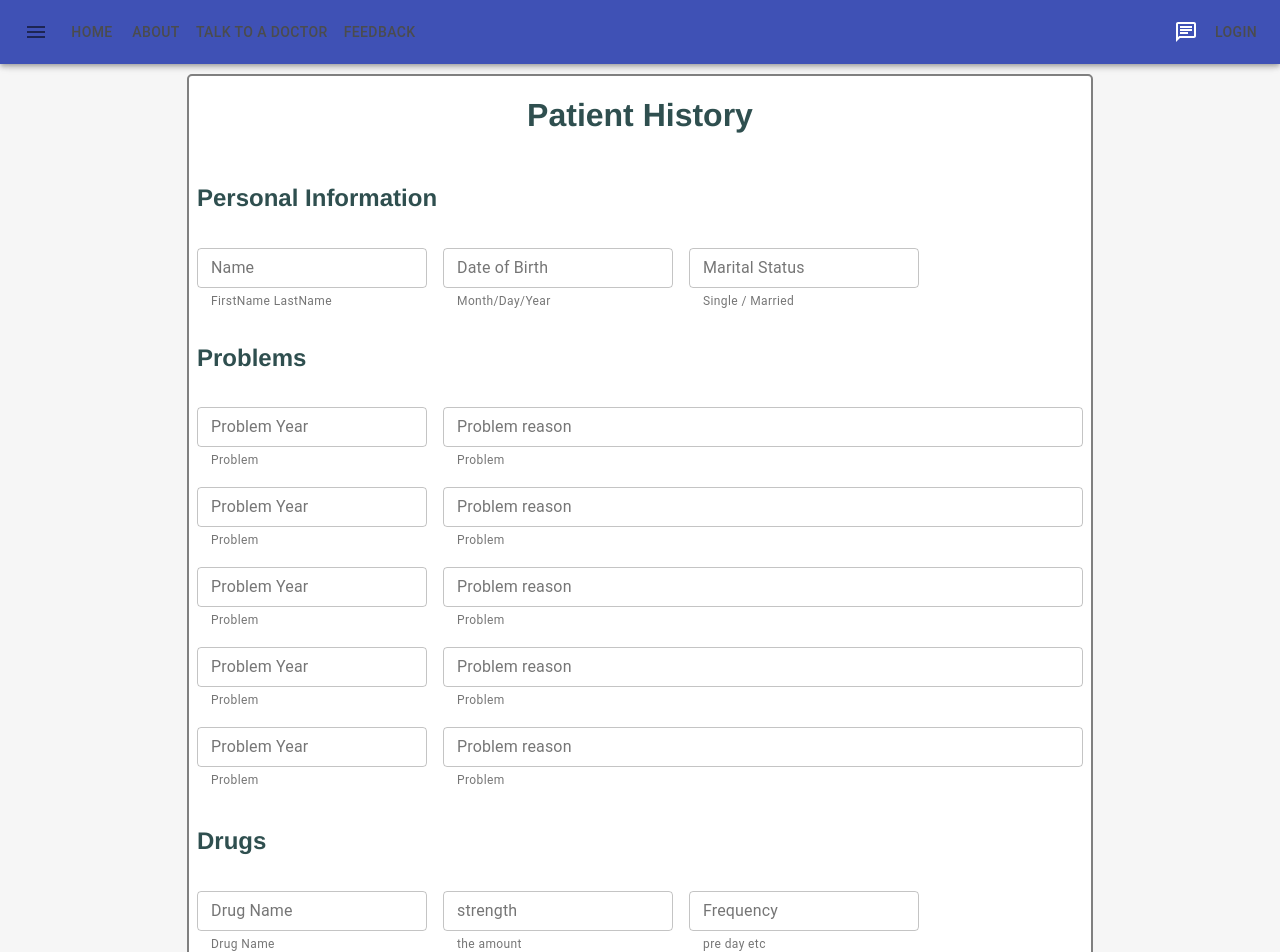
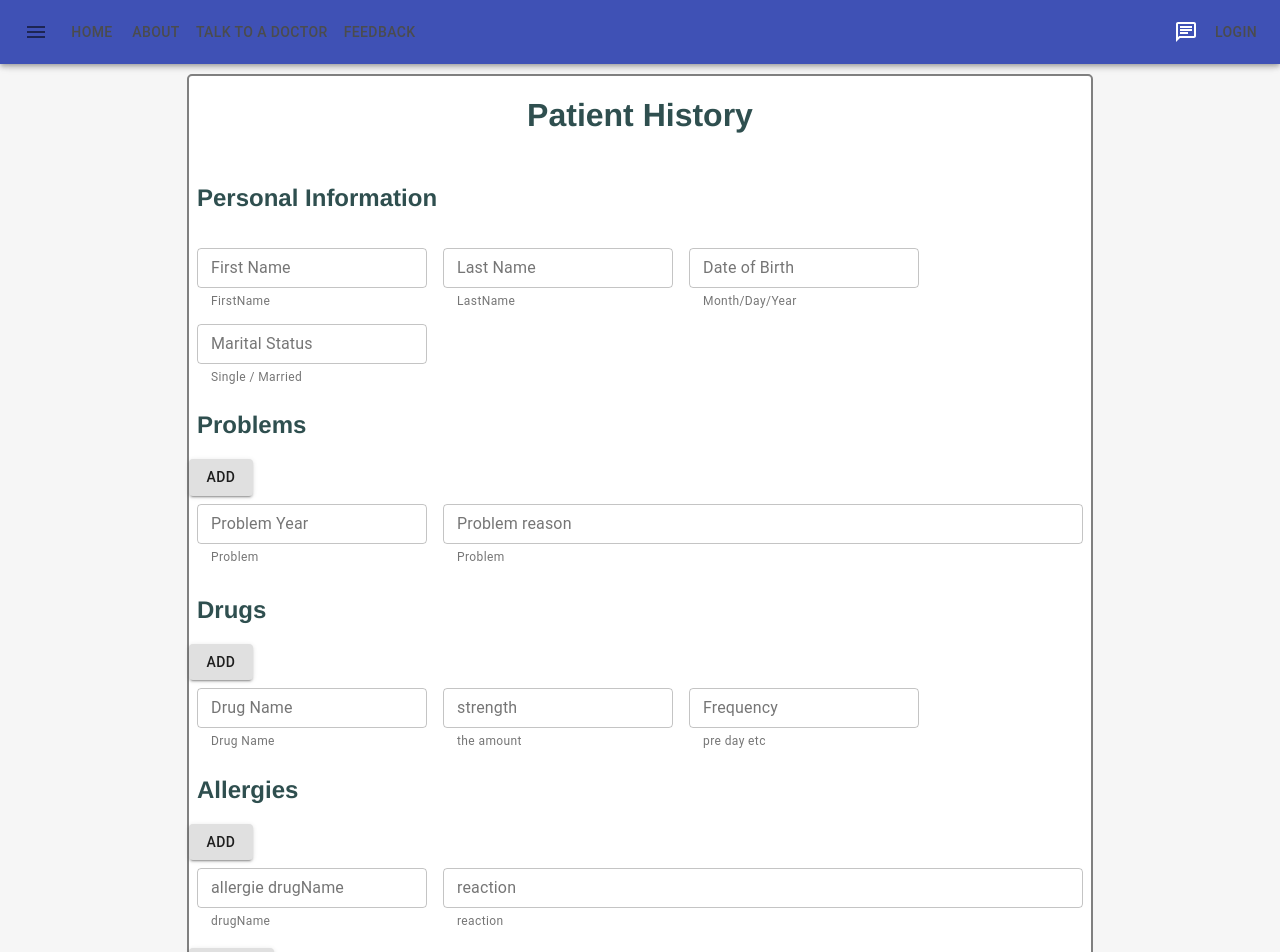
Before and after one commit to serach24/Care-Clinic, a React (Create React App) app: page /about in a window 1280 px wide. Shown: the top 952 px of the page. Built offline with nearby package versions, Linux system fonts and the light colour scheme.

Commit message:
finish form feature for health history

```diff
--- a/package.json
+++ b/package.json
@@ -8,6 +8,7 @@
     "@testing-library/jest-dom": "^4.2.4",
     "@testing-library/react": "^9.5.0",
     "@testing-library/user-event": "^7.2.1",
+    "formik": "^2.1.4",
     "react": "^16.13.1",
     "react-dom": "^16.13.1",
     "react-router-dom": "^5.2.0",
--- a/src/components/Patient/HealthForm/index.js
+++ b/src/components/Patient/HealthForm/index.js
@@ -1,65 +1,77 @@
 import React from "react";
 import { withStyles } from '@material-ui/core/styles';
 import TextField from '@material-ui/core/TextField';
+import { Formik, Field, Form, FieldArray } from "formik";
 
 
 import { styles } from './styles';
 import { uid } from "react-uid";
-import { Button } from "@material-ui/core";
+import { Button, Checkbox, Radio } from "@material-ui/core";
 const log = console.log;
 class HealthForm extends React.Component {
     state = {
-        ukey:0
+        ukey:0,
+
     }
 
-addProblem = healthform => {
-    const problemList = healthform.state.patient.problems;
-
-    const problem = {
-        year: healthform.state.problemyear,
-        reason: healthform.state.problemreason
-    };
-
-    problemList.push(problem);
-
-    healthform.setState({
-        problems: problemList
-    });
-};
-
-
 render () {
-    const { classes, patient, handleChange, handleSubmit } = this.props;
+    const { classes, patient, onSubmit, isSubmit} = this.props;
     return (
         <div className={classes.formroot}>
             <div className={classes.headerMain}><h1> <strong> Patient History </strong> </h1> </div>
             <div className={classes.header}><h2> Personal Information </h2> </div>
+            <Formik
+                initialValues= {patient}
+                onSubmit={(data, {setSubmitting}) => {
+                    setSubmitting(true);
+                    console.log(data);
+                    setSubmitting(false);
+                }}
+                >
+            {({ values, handleChange, handleBlur}) => (
+                <Form>
                     <div>
                         <TextField
-                key={this.state.ukey++}
-                label="Name"
-
-                className={classes.textField}
-                defaultValue={patient.name || ""}
+                            name = "firstName"
+                            value={values.firstName || ""}
+                            onChange={handleChange}
+                            onBlur={handleBlur}
+                            label="First Name"
                             placeholder="placeholder"
-                helperText="FirstName LastName"
+                            helperText="FirstName"
                             margin="dense"
                             variant="outlined"
-                onChange={handleChange}
+                            className={classes.textField}
                         />
                         <TextField
-                key={this.state.ukey++}
+                            name = "lastName"
+                            value={values.lastName || ""}
+                            onChange={handleChange}
+                            onBlur={handleBlur}
+                            label="Last Name"
+                            placeholder="placeholder"
+                            helperText="LastName"
+                            margin="dense"
+                            variant="outlined"
+                            className={classes.textField}
+                        />
+                        <TextField
+                            name="DOB"
+                            value={values.DOB || ""}
+                            onChange={handleChange}
+                            onBlur={handleBlur}
                             label="Date of Birth"
-
                             className={classes.textField}
                             helperText="Month/Day/Year"
                             margin="dense"
                             variant="outlined"
                         />
                         <TextField
-                key={this.state.ukey++}
+                            name="maritalStatus"
+                            value={values.maritalStatus}
+                            onChange={handleChange}
+                            onBlur={handleBlur}
                             label="Marital Status"
-
                             className={classes.textField}
                             helperText="Single / Married"
                             margin="dense"
@@ -68,12 +80,29 @@ render () {
                     </div>
 
                 <div className={classes.header}><h2> Problems </h2> </div>
-            {patient.problems.map(problem => (
-            <div key={this.state.ukey++}>
+                <FieldArray name="problems">
+                    {(arrayHelper) => (
+                        <div>
+                            <Button onClick={() =>
+                                        arrayHelper.push ({
+                                            year:"",
+                                            reason:"",
+                                            ukey: this.state.ukey++
+                                        })
+                                    }
+                                    variant="contained"
+                                    // color="secondary"
+                                    // className={classes.submitButton}
+                            >
+                                Add
+                            </Button>
+                        {values.problems.map((problem, index) => (
+                            <div key={problem.ukey}>
                                 <TextField
-                key={this.state.ukey++}
+                                        name={`problems.${index}.year`}
+                                        onChange={handleChange}
+                                        onBlur={handleBlur}
                                         label="Problem Year"
-
                                         className={classes.textField}
                                         placeholder={problem.year}
                                         helperText="Problem"
@@ -81,9 +110,10 @@ render () {
                                         variant="outlined"
                                     />
                                     <TextField
-                key={this.state.ukey++}
+                                        name={`problems.${index}.reason`}
+                                        onChange={handleChange}
+                                        onBlur={handleBlur}
                                         label="Problem reason"
-
                                         className={classes.textFieldFull}
                                         placeholder={problem.reason}
                                         helperText="Problem"
@@ -92,32 +122,54 @@ render () {
                                     />
                             </div>
                         ))}
+                        </div>
+                    )}
+                </FieldArray>
 
                 <div className={classes.header}><h2> Drugs </h2> </div>
-            {patient.drugs.map(drug => (
-            <div key={this.state.ukey++}>
+                <FieldArray name="drugs">
+                    {(arrayHelper) => (
+                        <div>
+                            <Button onClick={() =>
+                                        arrayHelper.push ({
+                                            name:"",
+                                            strength:"",
+                                            frequency: "",
+                                            ukey: this.state.ukey++
+                                        })
+                                    }
+                                    variant="contained"
+                            >
+                                Add
+                            </Button>
+
+                        {values.drugs.map((drug,index) => (
+                                <div key={drug.ukey}>
                                         <TextField
-                key={this.state.ukey++}
+                                            name={`drugs.${index}.name`}
+                                            onChange={handleChange}
+                                            onBlur={handleBlur}
                                             label="Drug Name"
-
                                             className={classes.textField}
                                             helperText="Drug Name"
                                             margin="dense"
                                             variant="outlined"
                                         />
                                         <TextField
-                key={this.state.ukey++}
+                                            name={`drugs.${index}.strength`}
+                                            onChange={handleChange}
+                                            onBlur={handleBlur}
                                             label="strength"
-
                                             className={classes.textField}
                                             helperText="the amount"
                                             margin="dense"
                                             variant="outlined"
                                         />
                                         <TextField
-                key={this.state.ukey++}
+                                            name={`drugs.${index}.frequency`}
+                                            onChange={handleChange}
+                                            onBlur={handleBlur}
                                             label="Frequency"
-
                                             className={classes.textField}
                                             helperText="pre day etc"
                                             margin="dense"
@@ -125,23 +177,42 @@ render () {
                                         />
                                 </div>
                         ))}
+                    </div>
+                )}
+                </FieldArray>
 
                 <div className={classes.header}><h2> Allergies </h2> </div>
-            {patient.allergies.map(allergie => (
-            <div key={this.state.ukey++}>
+                <FieldArray name="allergies">
+                    {(arrayHelper) => (
+                        <div>
+                            <Button onClick={() =>
+                                    arrayHelper.push ({
+                                        drugName:"",
+                                        reaction:"",
+                                        ukey: this.state.ukey++
+                                    })
+                                    }
+                                    variant="contained"
+                            >
+                                Add
+                            </Button>
+                        {values.allergies.map((allergie,index) => (
+                            <div key={allergie.ukey}>
                                 <TextField
-                key={this.state.ukey++}
+                                    name={`allergies.${index}.drugName`}
+                                    onChange={handleChange}
+                                    onBlur={handleBlur}
                                     label="allergie drugName"
-
                                     className={classes.textField}
                                     helperText="drugName"
                                     margin="dense"
                                     variant="outlined"
                                 />
                                 <TextField
-                key={this.state.ukey++}
+                                    name={`allergies.${index}.reaction`}
+                                    onChange={handleChange}
+                                    onBlur={handleBlur}
                                     label="reaction"
-
                                     className={classes.textFieldFull}
                                     helperText="reaction"
                                     margin="dense"
@@ -149,15 +220,30 @@ render () {
                                 />
                             </div>
                         ))}
+                        </div>
+                    )}
+                </FieldArray>
+
+
                     <div className={classes.button}>
                         <Button
+                                disabled={isSubmit}
+                                onClick= {() => onSubmit(values)
+                                        }
+                                type="button"
                                 variant="contained"
-                        color="secondary"
-                        onClick={handleSubmit}
-                        className={classes.submitButton} >
+                        >
                             Submit
                         </Button>
                     </div>
+
+                <pre>
+                    {JSON.stringify(values, null, 2)}
+                </pre>
+
+                </Form>
+            )}
+            </Formik>
         </div>
     );
 }
--- a/src/components/Patient/HealthHistory/index.js
+++ b/src/components/Patient/HealthHistory/index.js
@@ -18,56 +18,40 @@ class HealthHistory extends React.Component {
 
         allergieDrugName:"",
         allergieReaction:"",
-
+        isSubmit: false,
         patient: {
-            name: "",
+            firstName: "",
+            lastName:"",
             DOB: "",
             maritalStatus: "",
             problems:[
-                {year:"", reason:""},
-                {year:"", reason:""},
-                {year:"", reason:""},
-                {year:"", reason:""},
-                {year:"", reason:""}
+                {year:"", reason:"", ukey: 100 }
             ],
             drugs:[
-                {name:"", strength:"", frequency:""},
-                {name:"", strength:"", frequency:""},
-                {name:"", strength:"", frequency:""},
-                {name:"", strength:"", frequency:""},
-                {name:"", strength:"", frequency:""}
+                {name:"", strength:"", frequency:"", ukey:200}
             ],
             allergies:[
-                {drugName:"", reaction:""},
-                {drugName:"", reaction:""},
-                {drugName:"", reaction:""},
-                {drugName:"", reaction:""},
-                {drugName:"", reaction:""}
+                {drugName:"", reaction:"", ukey:300}
             ]
         }
     };
 
-    handleChange = event => {
-        const target = event.target;
-        const value = target.value;
-        // const name = target.name;
-        log(target);
-        log(value+'value');
-        // log(name+'name');
-        this.setState({
-            patientName: value
-        });
-    };
+handleSubmit = (data) => {
+    // const newpatient= event.state.patient;
+    // console.log(data);
 
-    handleSubmit = event => {
-        alert('Submited' + this.state.patientName);
-        event.preventDefault();
-    }
+    this.setState({
+        patient: data,
+        isSubmit: true
+    },()=>console.log(this.state.patient));
+}
+
 
 render () {
     return (
         <div>
-            <HealthForm patient={this.state.patient} handleChange={this.handleChange} handleSubmit={this.handleSubmit}/>
+            {/* <HealthForm patient={this.state.patient} handleChange={this.handleChange} handleSubmit={this.handleSubmit}/> */}
+            <HealthForm patient={this.state.patient} onSubmit = {this.handleSubmit} isSubmit={this.state.isSubmit}/>
         </div>
     );
 }
```
Also changed, not shown: 1 other file (tests, documents, lock files or other folders). Lines whose indentation alone changed are shown as unchanged.
